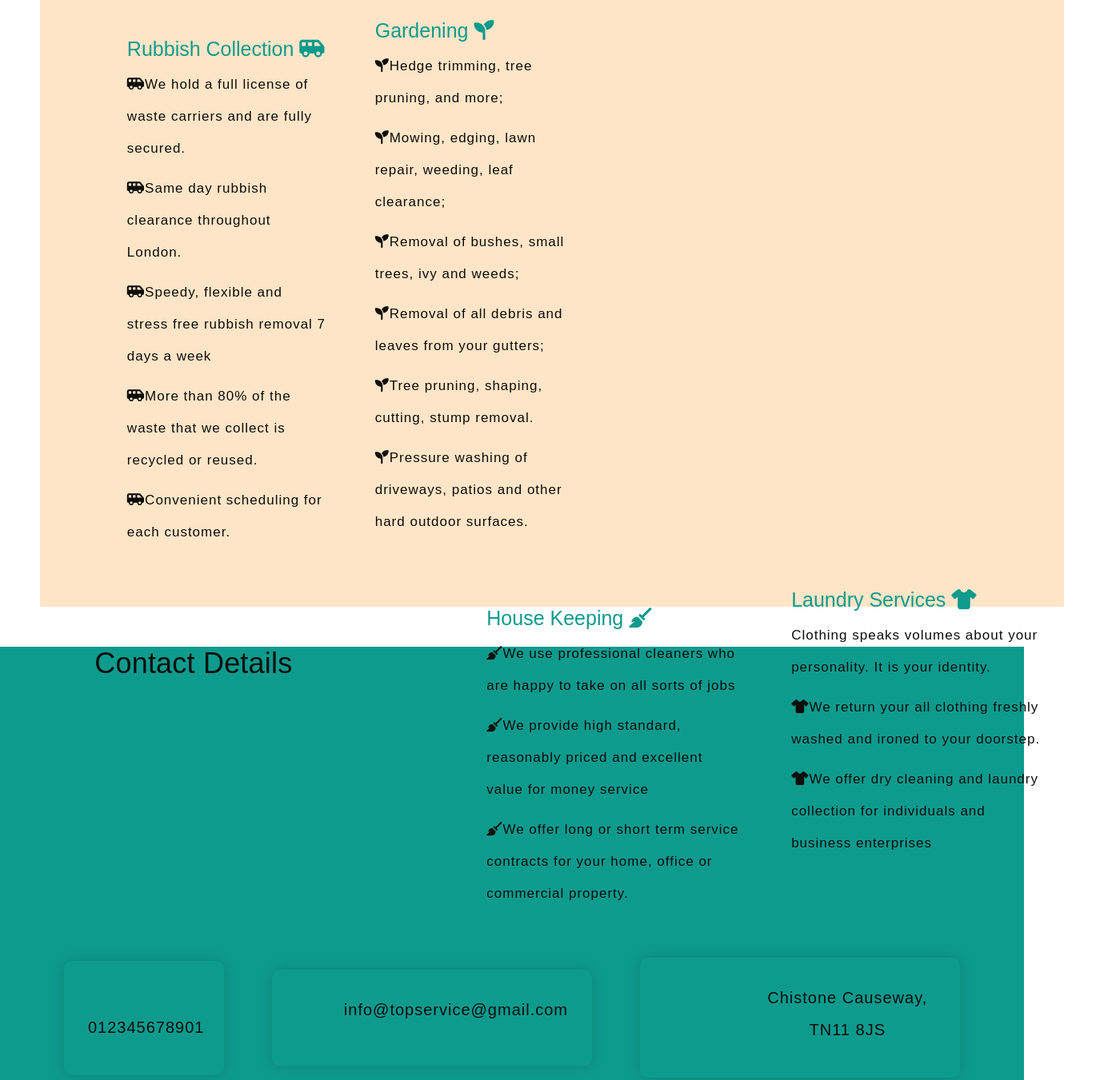
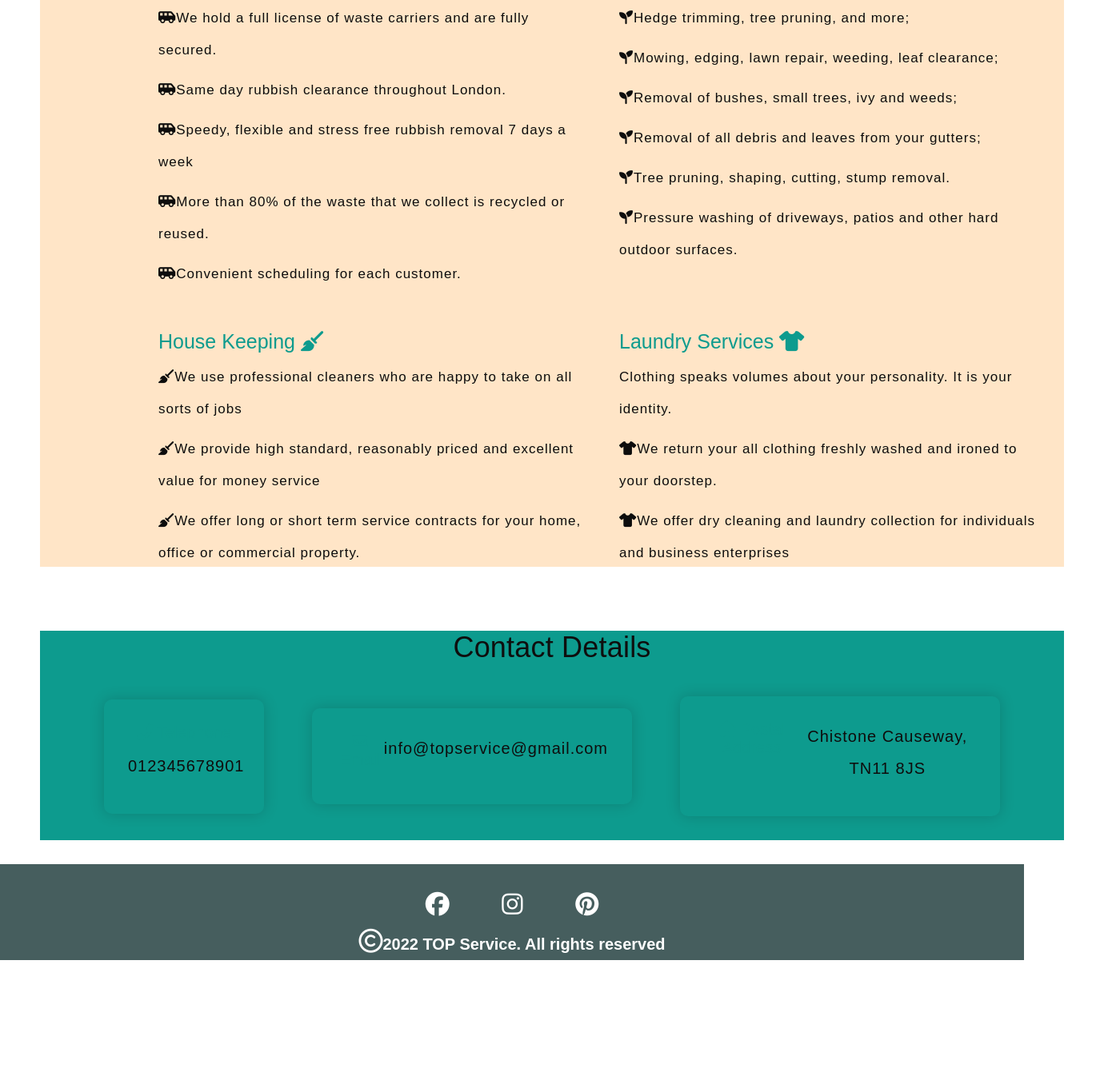
Before and after one commit to Flora-King/Practise, a plain HTML site: page index.html in a window 1280 px wide. Shown: the part 701-2052 px from the top of the page at 80% size, 1380 px wide, since content can reach past the window. After the commit the page ends 1902 px from the top, so only its background shows below. Drawn offline with Linux system fonts and the light colour scheme; a web font is replaced by a local one.

Commit message:
Amend services section style code

```diff
--- a/assets/CSS/style.css
+++ b/assets/CSS/style.css
@@ -202,7 +202,7 @@ button:hover{
 
      height:35vh;
     /* margin-top: auto;*/
-    margin:100px 50px;
+    margin:50px 50px;
     justify-content: center;
     width:100%;
     display: flex;
@@ -213,7 +213,7 @@ button:hover{
 
  .services-details {
     height:100vh;
-    /* margin-top: auto;*/
+    display: inline-block;
     margin:50px 50px;
     justify-content: center;
     width:100%;
@@ -275,7 +275,7 @@ button:hover{
 }
 
 .services-list-left{
-    padding:20px 20px 20px 40px;
+    padding:10px 20px 20px 20px;
     float: right;
     width:45%;
     margin-bottom:50px;
@@ -287,7 +287,7 @@ button:hover{
 }
 
 .services-list-right{
-    padding:20px 20px 20px 40px;
+    padding:20px 20px 20px 20px;
     float:right;
     width:45%;
     margin-bottom:50px;
@@ -345,6 +345,8 @@ button:hover{
 
 #contact-details {
     background-color: #009688;
+    margin: 30px 50px;
+    width: 100%;
 }
 
 .contact-items {
@@ -539,7 +541,7 @@ button:hover{
     display:block;
     padding:20px;
     box-sizing:border-box;
-    margin:0 auto;
+    margin: 0 auto;
 }
 
 .social-media-links i{
--- a/index.html
+++ b/index.html
@@ -72,7 +72,7 @@
         <div id="details">
             <h1 class="section-title">Services</h1>
         </div>
-                    <div id="left-item">
+    <!--<div id="left-item">-->
             <div class="services-list-left">
                 <h3>Gardening <i class="fas fa-seedling"></i></h3>
                 <p><i class="fas fa-seedling"></i>Hedge trimming, tree pruning, and more;</p>
@@ -83,7 +83,7 @@
                 <p><i class="fas fa-seedling"></i>Pressure washing of driveways, patios and other hard outdoor
                 surfaces.</p>
             </div>
-                        <br>
+
         <div class="services-list-left">
             <h3>Rubbish Collection <i class="fas fa-shuttle-van"></i></h3>
             <p><i class="fas fa-shuttle-van"></i>We hold a full license of waste carriers and are fully
@@ -95,9 +95,8 @@
                 or reused.</p>
             <p><i class="fas fa-shuttle-van"></i>Convenient scheduling for each customer.</p>
         </div>
-                    </div>
-
-                    <div id="right-item">
+    <!--</div>-->
+        <!--<div id="right-item">-->
 
             <div class="services-list-right">
                 <h3>Laundry Services <i class="fas fa-tshirt"></i></h3>
@@ -108,7 +107,6 @@
                 <p><i class="fas fa-tshirt"></i>We offer dry cleaning and laundry collection for individuals
                     and business enterprises</p>
             </div>
-                        <br>
             <div class="services-list-right">
                 <h3>House Keeping <i class="fas fa-broom"></i></h3>
                 <p><i class="fas fa-broom"></i>We use professional cleaners who are happy to take on all
@@ -119,12 +117,10 @@
                 <p><i class="fas fa-broom"></i>We offer long or short term service contracts for your home,
                 office or commercial property.</p>
             </div>
+        <!--</div>-->
     </div>
 
-            </div>
-
-
-    </section>
+    <!--</section>-->
 
     <!-- Services Section end -->
 
```
Lines whose indentation alone changed are shown as unchanged.
